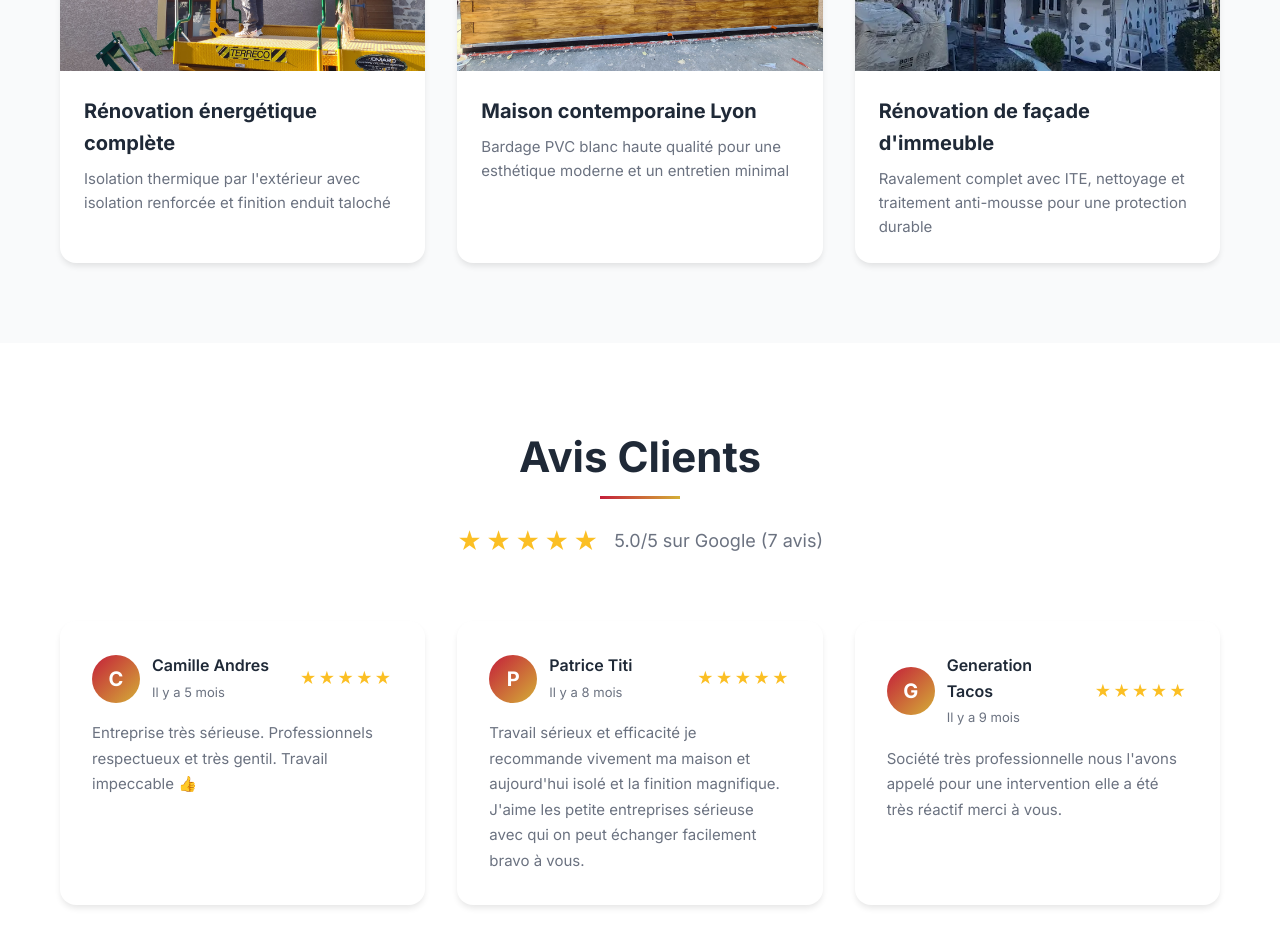
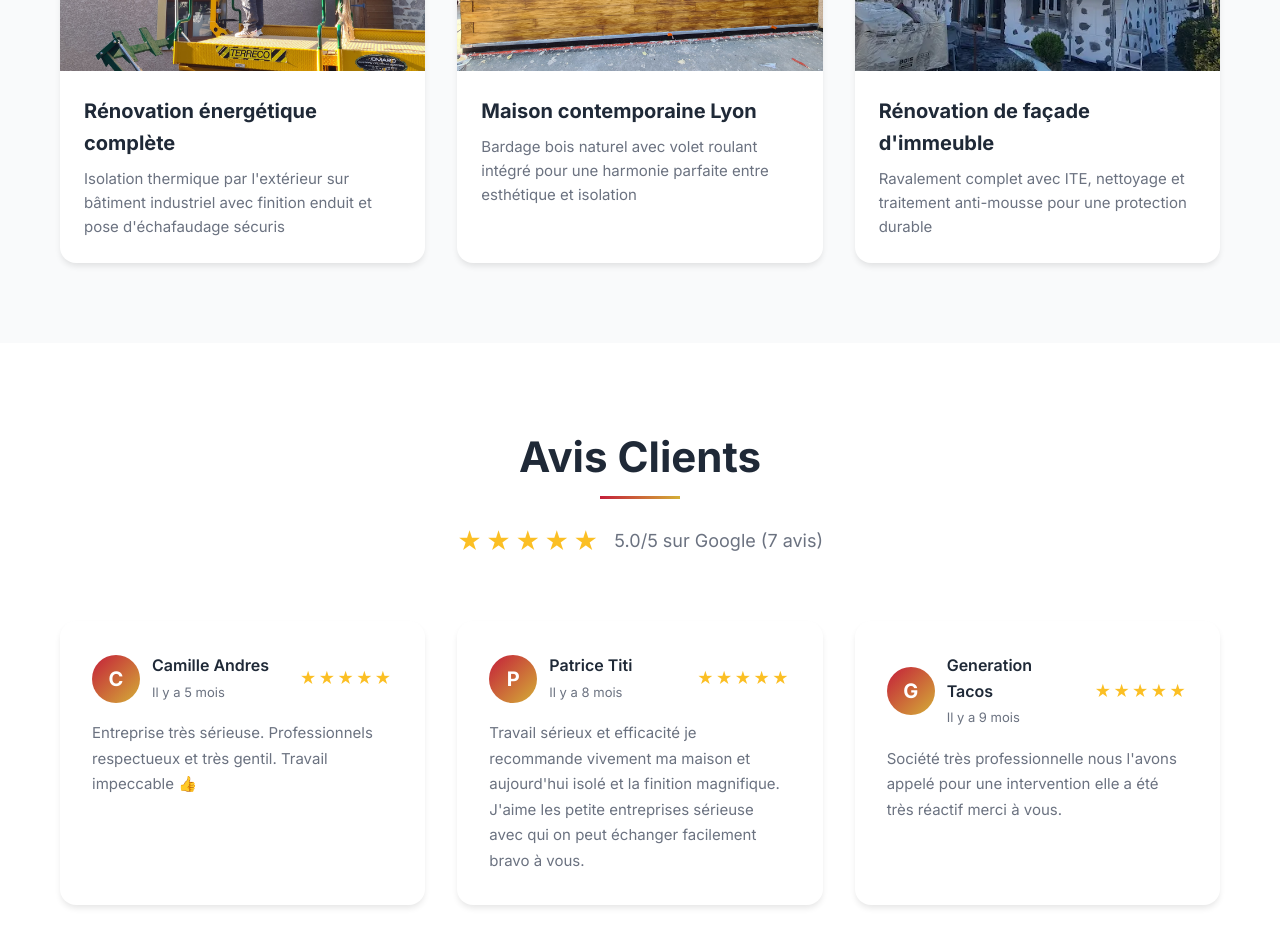
Before and after one commit to StDindon/1001-ISOLATIONS-CHASSIEU, a plain HTML site: page index.html in a window 1280 px wide. Shown: the part 2740-3672 px from the top of the page. Drawn offline with Linux system fonts and the light colour scheme.

Commit message:
update du texte pour les type de service

```diff
--- a/index.html
+++ b/index.html
@@ -133,7 +133,7 @@
                     </div>
                     <div class="realisation-content">
                         <h3>Rénovation énergétique complète</h3>
-                        <p>Isolation thermique par l'extérieur avec isolation renforcée et finition enduit taloché</p>
+                        <p>Isolation thermique par l'extérieur sur bâtiment industriel avec finition enduit et pose d'échafaudage sécuris</p>
                     </div>
                 </div>
                 <div class="realisation-card">
@@ -142,7 +142,7 @@
                     </div>
                     <div class="realisation-content">
                         <h3>Maison contemporaine Lyon</h3>
-                        <p>Bardage PVC blanc haute qualité pour une esthétique moderne et un entretien minimal</p>
+                        <p>Bardage bois naturel avec volet roulant intégré pour une harmonie parfaite entre esthétique et isolation</p>
                     </div>
                 </div>
                 <div class="realisation-card">
```
